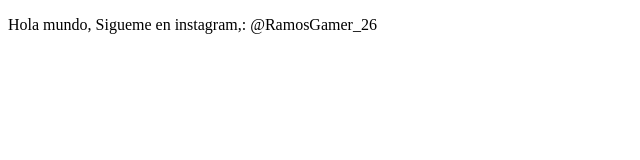
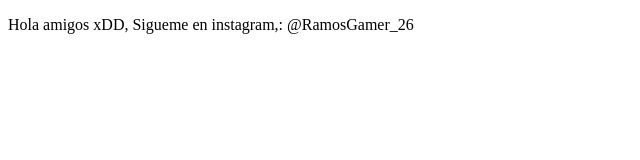
Before and after one commit to JuanRamos26/proyectodemojuanramos, a plain HTML site: page index.html in a window 1280 px wide. Shown: the full height of the page, 0-640 px from the left. Drawn offline with Linux system fonts and the light colour scheme.

```diff
--- a/index.html
+++ b/index.html
@@ -8,7 +8,7 @@
 </head>
 <body>
     <p>
-Hola mundo, Sigueme en instagram,: @RamosGamer_26
+Hola amigos xDD, Sigueme en instagram,: @RamosGamer_26
     </p>
 </body>
 </html>
```
